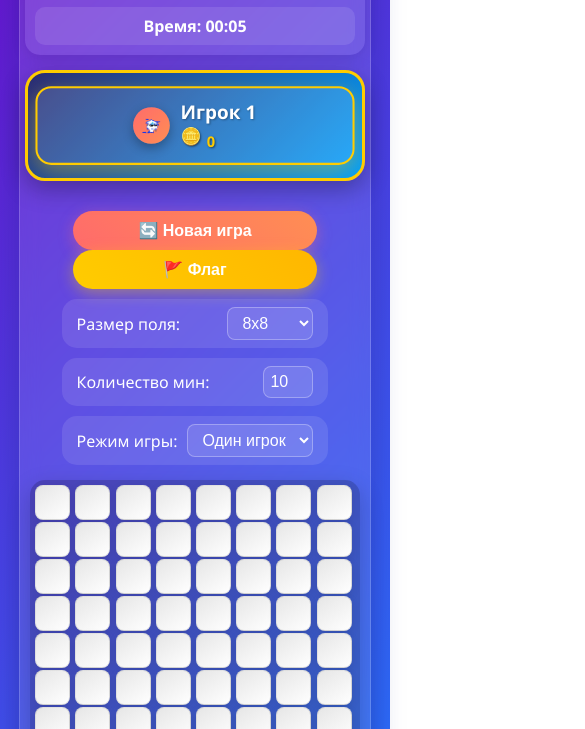
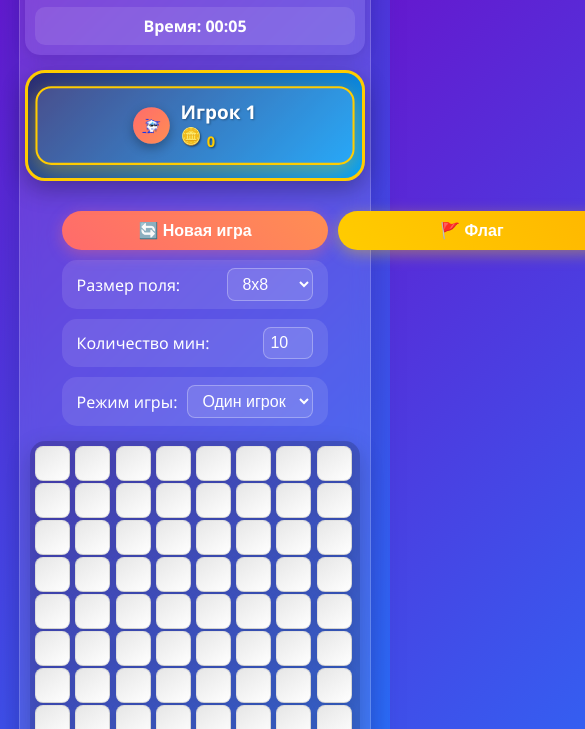
Before and after one commit to 4909777-source/saper, a plain HTML site: page saper/index.html in a window 390 px wide. Shown: the part 115-844 px from the top of the page, 585 px wide, since content can reach past the window. Drawn offline with Linux system fonts and the light colour scheme.

Commit message:
Update style.css

```diff
--- a/saper/style.css
+++ b/saper/style.css
@@ -697,6 +697,12 @@ input[type="number"]:focus {
         margin-bottom: 15px;
     }
 
+    .control-row {
+        display: flex;
+        gap: 10px;
+        width: 100%;
+    }
+
     .difficulty, .game-mode {
         width: 100%;
         justify-content: space-between;
```
